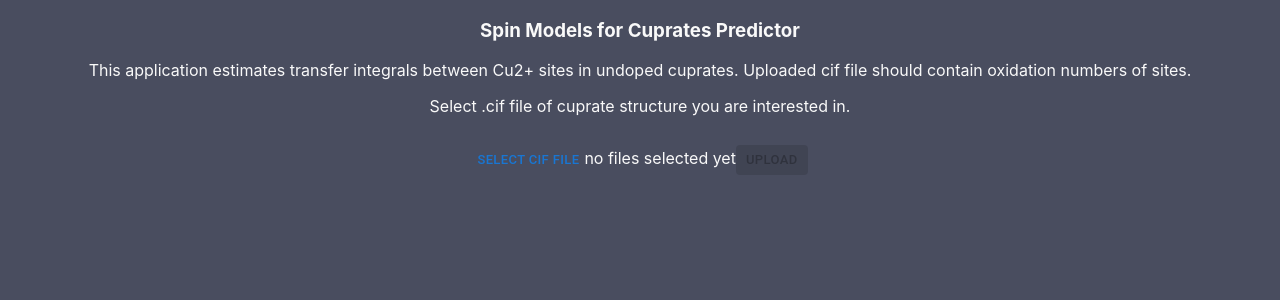
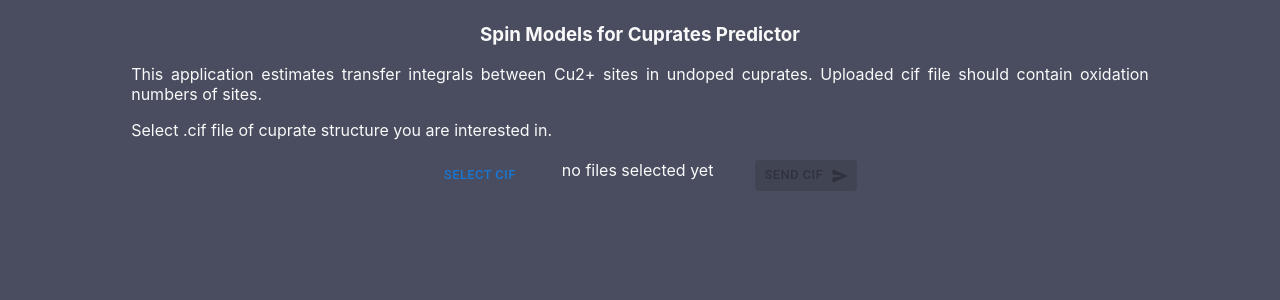
Before and after one commit to denyskononenko/smcp, a React (Create React App) app: page / in a window 1280 px wide. Shown: the top 300 px of the page. Built offline with nearby package versions, Linux system fonts and the light colour scheme.

Commit message:
feat: loading button replaces loading bar

```diff
--- a/src/Form.js
+++ b/src/Form.js
@@ -1,16 +1,11 @@
 import React, {Component} from "react";
 import Button from '@mui/material/Button';
-import CircularProgress from '@mui/material/CircularProgress';
+import LoadingButton from '@mui/lab/LoadingButton';
+import Stack from '@mui/material/Stack';
 import ThreeScene from './Scene.js';
 import Summary from "./Summary.js";
-import { FlareSharp } from "@mui/icons-material";
-
-const testVertices = [[2, 2, 0], [2, 3, 0], [2, 4, 0], [2, 2, 1], [2, 3, 1], [2, 4, 1]];
-const testExchanges = [0.5, 0.1]
-const testDistances = [3, 3]
-const testEdges = [[[0, 1], [1, 2], [3, 4], [4, 5]], [[0, 3], [1, 4], [2, 5]]];
-const testLattice =  [[1, 0, 0], [0, 1, 0], [0, 0, 1]];
-const testFormula = "Cu2(SO4)2";
+import SendIcon from '@mui/icons-material/Send';
+import Alert from '@mui/material/Alert';
 
 class Form extends Component {
 
@@ -19,15 +14,15 @@ class Form extends Component {
         this.state = {
             file: null,
             isSpinModelCalculated: false,
-            isUploadPending: false,
+            loading: false,
             fileName: "no files selected yet",
-            formula: testFormula,
-            lattice: testLattice,
-            exchanges: testExchanges,
-            distances: testDistances,
-            vertices: testVertices,
-            edges: testEdges,
-            errorMessage: ""
+            formula: null,
+            lattice: null,
+            exchanges: null,
+            distances: null,
+            vertices: null,
+            edges: null,
+            errorMessage: null
         }
     };
 
@@ -43,7 +38,7 @@ class Form extends Component {
 
     handleFileSubmit = () => {
         //
-        this.setState({isUploadPending: true});
+        this.setState({loading: true});
 
         const data = new FormData();
         // assemble the responce data
@@ -63,7 +58,7 @@ class Form extends Component {
             edges: data.edges,
             isSpinModelCalculated: data.status,
             errorMessage: data.error,
-            isUploadPending: false
+            loading: false
             });
             console.log("Submit is invoked");
             console.log(this.state);
@@ -72,17 +67,9 @@ class Form extends Component {
 
     render(){
         const isSpinModelCalculated = this.state.isSpinModelCalculated;
-        const isUploadPending = this.state.isUploadPending;
 
         let scene;
         let summary;
-        let progress;
-
-        if (isUploadPending) {
-            progress = <CircularProgress />;
-        } else {
-            progress = null;
-        }
 
         if (isSpinModelCalculated) {
             scene = <ThreeScene
@@ -96,21 +83,26 @@ class Form extends Component {
                         exchanges={this.state.exchanges}
                         distances={this.state.distances}
                         />;
-        } else {
+        } else if (this.state.errorMessage !== null) {
             scene = <p></p>
-            summary = <p>{this.state.errorMessage}</p>;
+            summary = <div className="BoxWrapper">
+                        <Alert severity="error" variant="filled">{this.state.errorMessage}</Alert>
+                    </div>
         }
 
         return(
             <div className="FormWrapper">
 
-                <div className="IntroTextWrapper">
+                <div className="BoxWrapper">
+                    <div className="TextBox">
                         <h3>Spin Models for Cuprates Predictor</h3>
                         <p>This application estimates transfer integrals between Cu2+ sites in undoped cuprates. Uploaded cif file should contain oxidation numbers of sites.</p>
                         <p>Select .cif file of cuprate structure you are interested in.</p>
                     </div>
+                </div>
 
-                <div className="fileUploadWrapper">
+                <div className="BoxWrapper">
+                    <Stack spacing={2} direction="row">
                         <input
                             type="file"
                             id="file-upload"
@@ -118,28 +110,30 @@ class Form extends Component {
                             style={{display: "none"}}
                             accept=".cif"/>
                         <label className="uploadButton" htmlFor="file-upload">
-                    <Button variant="text" component="span" size="small">Select cif file</Button>
+                        <Button
+                            variant="text"
+                            component="span"
+                            size="small">
+                            Select cif
+                        </Button>
                         </label>
-                    <p style={{display: "inline-block"}}>{this.state.fileName}</p>
-                    <Button
+                        <p className="TruncatedText">{this.state.fileName}</p>
+                        <LoadingButton
+                            size="small"
                             disabled={this.state.file === null || this.state.isUploadPending}
-                        variant="contained"
-                        size="small"
-                        onClick={this.handleFileSubmit}>Upload</Button>
-                    {progress}
+                            onClick={this.handleFileSubmit}
+                            endIcon={<SendIcon />}
+                            loading={this.state.loading}
+                            loadingPosition="end"
+                            variant="contained">
+                            Send cif
+                        </LoadingButton>
+                    </Stack>
                 </div>
+
                 {scene}
                 {summary}
-                {/* <ThreeScene
-                    lattice={this.state.lattice}
-                    exchanges={this.state.exchanges}
-                    distances={this.state.distances}
-                    vertices={this.state.vertices}
-                    edges={this.state.edges} />
-                <Summary
-                    exchanges={this.state.exchanges}
-                    distances={this.state.distances}
-                    /> */}
+
             </div>
         )
     };
```
Lines whose indentation alone changed are shown as unchanged.
